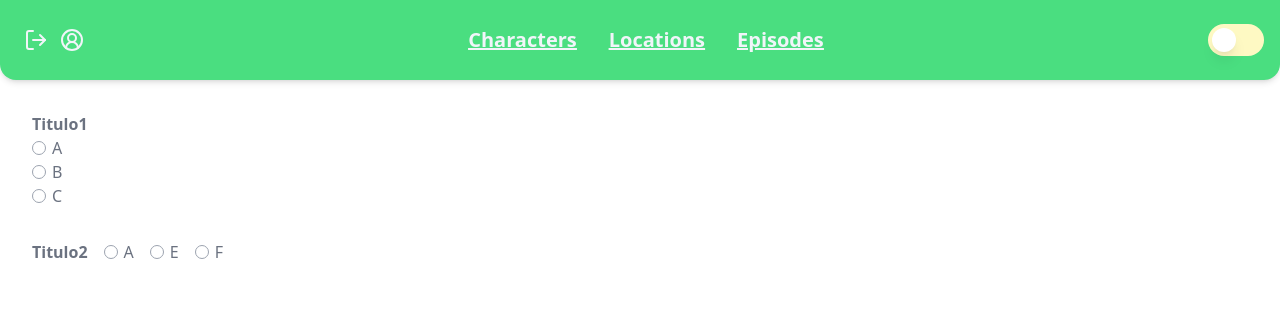
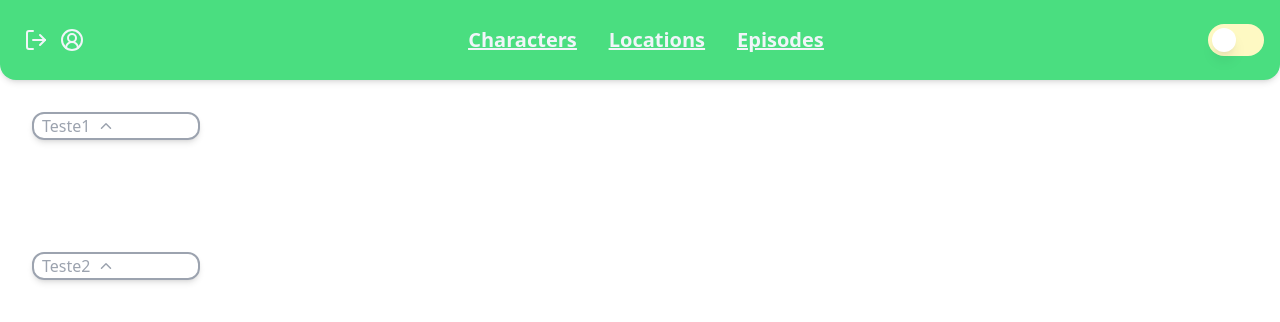
Before and after one commit to gustaaragao/rick-and-morty-app, a Vue app: page /test in a window 1280 px wide. Shown: the top 322 px of the page. Built offline with nearby package versions, Linux system fonts and the light colour scheme; sample sign-in values are in the browser's storage.

Commit message:
fix: styles

```diff
--- a/src/components/inputs/radio/RadioInput.vue
+++ b/src/components/inputs/radio/RadioInput.vue
@@ -6,12 +6,12 @@
     <div v-for="(option, index) in props.options">
       <input type="radio"
              :name="title"
-             :id="props.title.toLowerCase() + 'option' +  index"
+             :id="props.title.toLowerCase() + 'Option' +  index"
              :value="option"
              @input="(event) => {emit('update:model-value', event.target.value)}"
       >
       <label class="cursor-pointer"
-             :for="props.title.toLowerCase() + 'option' +  index"
+             :for="props.title.toLowerCase() + 'Option' +  index"
       >
         {{ capitalize(option) }}
       </label>
--- a/src/components/inputs/select/Select.vue
+++ b/src/components/inputs/select/MultiSelect.vue
@@ -1,9 +1,9 @@
 <template>
-  <div ref="selectRef"
+  <div ref="multiSelectRef"
        class="relative select-none rounded-xl shadow-md"
        :class="showOptions ? 'rounded-b-none shadow-none' : ''"
   >
-    <!-- begin: Select -->
+    <!-- begin: MultiSelect -->
     <div class="flex items-center cursor-pointer h-full pl-2 pr-1
                 border-2 border-gray-400 rounded-xl bg-white"
          :class="showOptions ? 'rounded-b-none' : ''"
@@ -21,19 +21,19 @@
       <!-- end: Title -->
       <!-- begin: Chevron Icons -->
       <div class="scale-[0.75] text-gray-400">
-        <i v-show="showOptions" class="z-0">
+        <i v-show="showOptions">
           <ChevronDown />
         </i>
-        <i v-show=!showOptions>
+        <i v-show="!showOptions">
           <ChevronUp />
         </i>
       </div>
       <!-- end: Chevron Icon -->
     </div>
-    <!-- end: Select -->
+    <!-- end: MultiSelect -->
     <!-- begin: Options Wrapper -->
     <div v-show="showOptions"
-         class="absolute w-full border-x-2 border-b-2 rounded-b-xl border-gray-400 divide-y-2 divide-gray-400"
+         class="absolute w-full border-x-2 border-b-2 rounded-b-xl border-gray-400 divide-y-2 divide-gray-400 z-10"
          :class="showOptions ? 'shadow-md' : ''"
     >
       <!-- begin: Options -->
@@ -41,13 +41,12 @@
            :key="index"
            class="flex justify-center py-1 text-gray-400 cursor-pointer bg-white last:rounded-b-xl"
       >
-        <input :type="props.type == 'radio' || props.type == 'checkbox' ? props.type : 'checkbox'"
-               :id="index"
+        <input type="checkbox"
+               :id="props.title.toLowerCase() + 'Option' +  index"
                :value="option"
                v-model="selectedOptions"
-               @input="() => {if (props.type === 'radio') {showOptions = false}}"
         >
-        <label :for="index"
+        <label :for="props.title.toLocaleLowerCase() + 'Option' + index"
                class="cursor-pointer"
         >
           {{ option }}
@@ -66,18 +65,12 @@ import { ChevronDown, ChevronUp } from 'lucide-vue-next';
 const props = defineProps({
   title: {
     type: String,
-    default: '',
+    required: true,
   },
   options: {
     type: Array,
     required: true,
   },
-  type: {
-    validator(value) {
-      return ['radio', 'checkbox'].includes(value)
-    },
-    default: 'checkbox',
-  }
 })
 
 const emit = defineEmits(['update:model-value'])
@@ -88,12 +81,12 @@ watch(selectedOptions, () => {
   emit('update:model-value', selectedOptions.value)
 })
 
-const selectRef = ref(null)
+const multiSelectRef = ref(null)
 
 const showOptions = ref(false)
 
 const hideOptions = (element) => {
-  if (!selectRef.value.contains(element.target)) {
+  if (!multiSelectRef.value.contains(element.target)) {
     showOptions.value = false
   }
 }
@@ -108,11 +101,6 @@ onBeforeUnmount(() => {
 </script>
 
 <style scoped>
-
-/*
-TODO: Criar um estilo para checkbox e outro para radio
-Referencia: https://moderncss.dev/pure-css-custom-checkbox-style/
-*/
 
 input {
   display: none;
--- a/src/views/TestView.vue
+++ b/src/views/TestView.vue
@@ -1,28 +1,31 @@
 <template>
-  <div class="pt-8 pl-8">
-    <RadioInput title="Titulo1" :options="optionsRadio" @update:model-value="(value) => {selectedOption = value}"></RadioInput>
-    {{ selectedOption }}
-  </div>
+  <div class="flex flex-col gap-8 w-[200px] pt-8 pl-8">
+    <MultiSelect title='Teste1' :options="options" @update:model-value="selectedOptions"></MultiSelect>
+    <LabelMultiSelect :selected-options="selectedOptions"></LabelMultiSelect>
 
-  <div class="pt-8 pl-8">
-    <RadioInput title="Titulo2" :options="optionsRadio2" @update:model-value="(value) => {selectedOption2 = value}" class="flex gap-4"></RadioInput>
-    {{ selectedOption2 }}
+    <MultiSelect title='Teste2' :options="options" @update:model-value="selectedOptions2"></MultiSelect>
+    <LabelMultiSelect :selected-options="selectedOptions2"></LabelMultiSelect>
   </div>
 </template>
 
 <script setup>
 // TODO: MUDAR DE SELECT PARA MULTISELECT e desativar o RADIO
-// import SelectInput from '@/components/inputs/select/Select.vue'
-// import LabelSelectInput from '@/components/inputs/select/LabelSelect.vue'
+import MultiSelect from '@/components/inputs/select/MultiSelect.vue'
+import LabelMultiSelect from '@/components/inputs/select/LabelMultiSelect.vue'
 
-import { ref } from 'vue'
+import { ref, watch } from 'vue'
 
-import RadioInput from '@/components/inputs/radio/RadioInput.vue'
+const options = ref(['A', 'B', 'C'])
 
-const optionsRadio = ref(['A', 'B', 'C']);
-const optionsRadio2 = ref(['A', 'E', 'F']);
+const selectedOptions = ref([])
+const selectedOptions2 = ref([])
 
-const selectedOption = ref('');
-const selectedOption2 = ref('');
+watch(selectedOptions, () => {
+  console.log(selectedOptions.value);
+})
+
+watch(selectedOptions2, () => {
+  console.log(selectedOptions2.value);
+})
 
 </script>
```
Also changed, not shown: src/components/inputs/select/LabelMultiSelect.vue (renamed from src/components/inputs/select/LabelSelect.vue).
